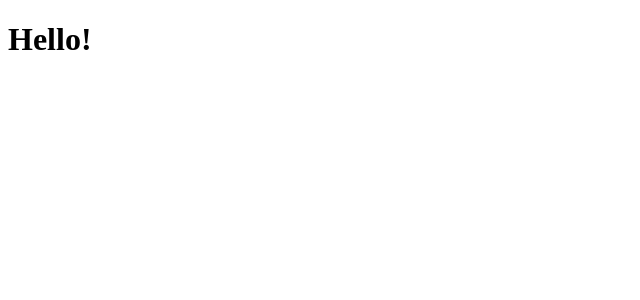
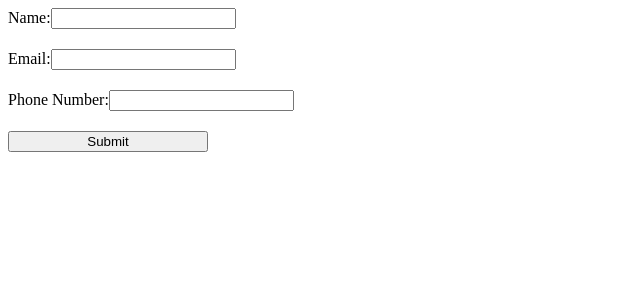
Before and after one commit to mikerachman1/cv-application, a React (Create React App) app: page / in a window 1280 px wide. Shown: the top 300 px of the page, without its empty margins (0-640 px from the left). Built offline with nearby package versions, Linux system fonts and the light colour scheme.

Commit message:
basic form inputs set up in General, ready for input handling

```diff
--- a/src/App.js
+++ b/src/App.js
@@ -1,9 +1,8 @@
+import General from "./components/General";
 
 function App() {
   return (
-    <div className="App">
-      <h1>Hello!</h1>
-    </div>
+    <General />
   );
 }
 
--- /dev/null
+++ b/src/components/General.js
@@ -0,0 +1,35 @@
+import React, { Component } from "react";
+import "../styles/general.css"
+
+class General extends Component {
+  constructor() {
+    super();
+    this.state = {
+      name: '',
+      email: '',
+      phone: '',
+    };
+  }
+
+  render() {
+    return(
+      <div id="general">
+        <label htmlFor="name">
+          Name:
+          <input type='text' name='name' />
+        </label>
+        <label htmlFor="email">
+          Email:
+          <input type='email' name='email' />
+        </label>
+        <label htmlFor="phone">
+          Phone Number:
+          <input type='tel' name='phone' />
+        </label>
+        <button className="submit">Submit</button>
+      </div>
+    );
+  }
+}
+
+export default General;
--- /dev/null
+++ b/src/styles/general.css
@@ -0,0 +1,9 @@
+#general {
+  display: flex;
+  flex-direction: column;
+  gap: 20px;
+}
+
+.submit{
+  max-width: 200px;
+}
```
